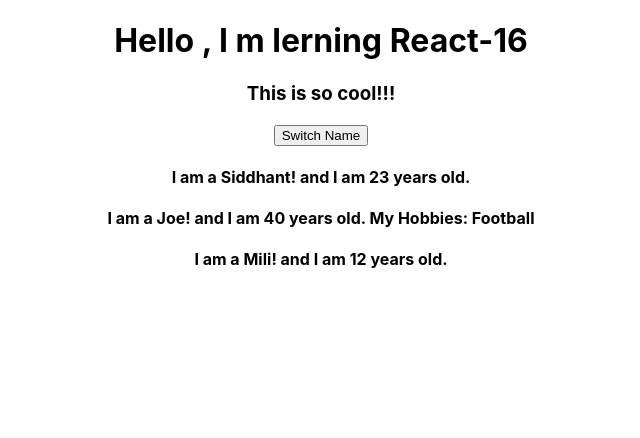
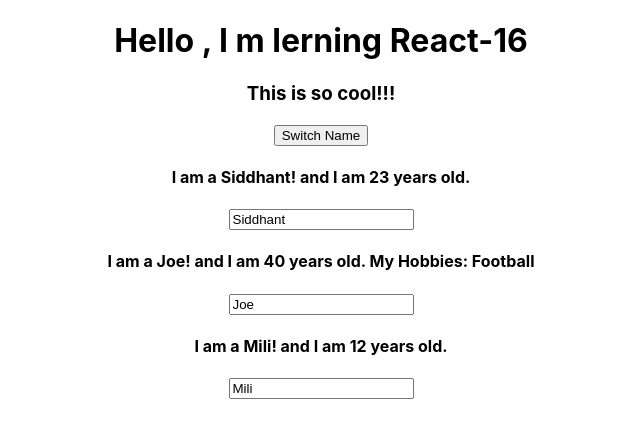
Before and after one commit to Sid-web6306/Learning-React-16, a React (Create React App) app: page / in a window 1280 px wide. Shown: the top 438 px of the page, without its empty margins (319-959 px from the left). Built offline with nearby package versions, Linux system fonts and the light colour scheme.

Commit message:
adding two way binding"

```diff
--- a/src/App.js
+++ b/src/App.js
@@ -22,6 +22,15 @@ class App extends Component{
           ]
         });
       }
+
+
+      nameChangeHandler = (event) =>{
+        this.setState({
+          persons:[
+            {name:"Siddhant",age:23},{name:event.target.value, age:40},{name:"Mili",age:33}
+          ]
+        });
+      }
     //Another Way of writing a JSX
     // return React.createElement('div',{className: 'App'},React.createElement('h1',null, 'Hello, I m learning React-16.'));
     render(){
@@ -31,8 +40,8 @@ class App extends Component{
         <h3>This is so cool!!!</h3>
         {/* dont use paranthesis it will execute function immediatelty after rendering */}
         <button onClick={this.switchNameHandler.bind(this,"Siddhant jain")}>Switch Name</button>
-        <Person click={()=>this.switchNameHandler("Siddhant")} name={this.state.persons[0].name} age={this.state.persons[0].age}/>
-        <Person  name={this.state.persons[1].name} age={this.state.persons[1].age}>My Hobbies: Football</Person>
+        <Person  click={()=>this.switchNameHandler("Siddhant")} name={this.state.persons[0].name} age={this.state.persons[0].age}/>
+        <Person changes = {this.nameChangeHandler} name={this.state.persons[1].name} age={this.state.persons[1].age}>My Hobbies: Football</Person>
         <Person name={this.state.persons[2].name} age={this.state.persons[2].age}/>
 
       </div>
--- a/src/components/Person/Person.js
+++ b/src/components/Person/Person.js
@@ -7,6 +7,7 @@ export default function Person(props) {
         //in class use this.props
         <div>
             <h4 onClick={props.click}>I am a {props.name}! and I am {props.age} years old. {props.children}</h4>
+            <input type="text" onChange={props.changes} value={props.name} />
         </div>
     )
 }
```
